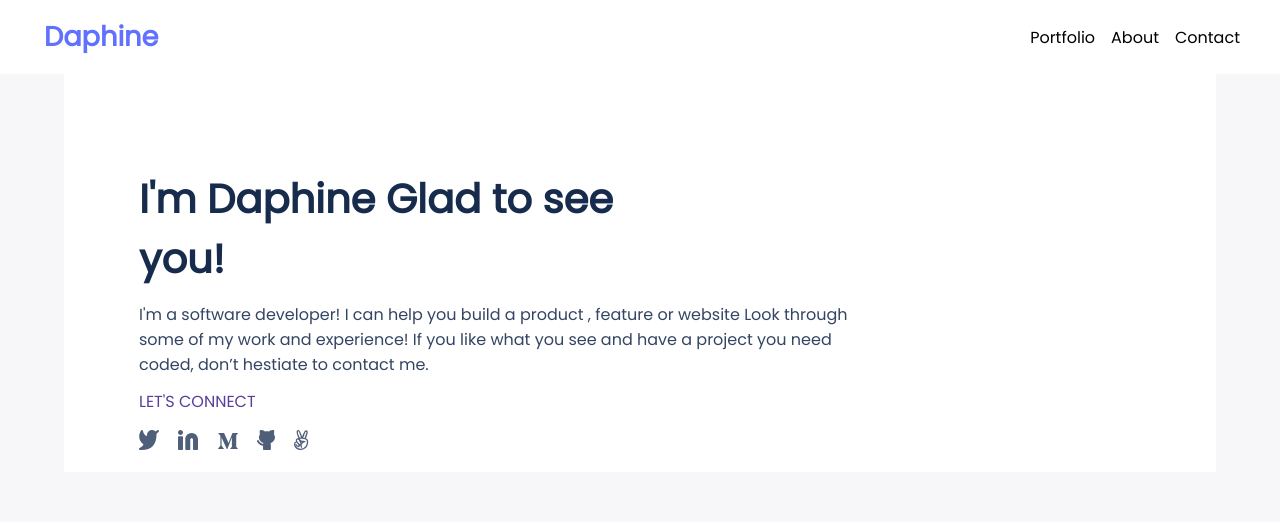
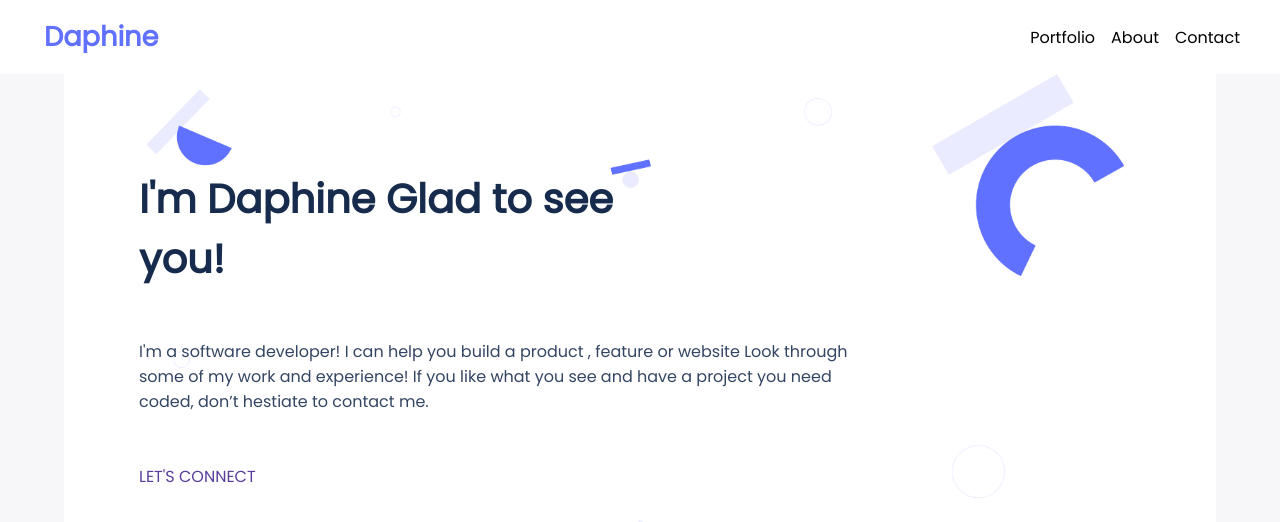
Before and after one commit to Daphineatim/portfolio-1, a plain HTML site: page index.html in a window 1280 px wide. Shown: the top 522 px of the page. Drawn offline with Linux system fonts and the light colour scheme.

Commit message:
Fix linters

```diff
--- a/style.css
+++ b/style.css
@@ -461,11 +461,6 @@ ul.social-media-icons {
     display: none;
   }
 
-  .head {
-    width: 90%;
-    margin: 0 auto;
-  }
-
   .navbar__logo .logo {
     font-size: 1.7rem;
     margin: 10px 0 0 20px;
@@ -476,14 +471,14 @@ ul.social-media-icons {
     height: 350px;
   }
 
-  /* .head {
+  .head {
     background-image: url(./assets/header_bg.png);
     background-origin: border-box;
     background-size: contain;
     height: 510px;
     background-position: center;
     background-repeat: no-repeat;
-  } */
+  }
 
   ul.social-media-icons {
     width: 170.17px;
```
